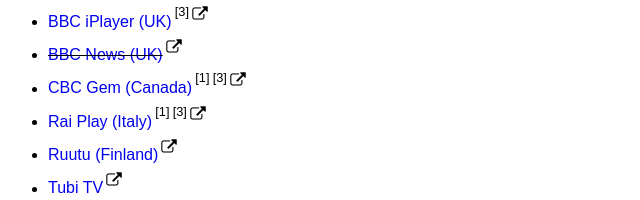
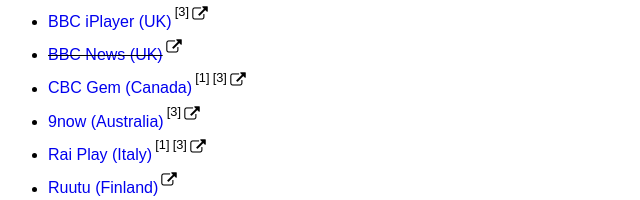
Before and after one commit to warren-bank/Android-WebMonkey, a plain HTML site: page index.html in a window 1280 px wide. Shown: the part 841-1041 px from the top of the page, without its empty margins (0-640 px from the left). Drawn offline with Linux system fonts and the light colour scheme.

Commit message:
add: 9now (Australia)

```diff
--- a/index.html
+++ b/index.html
@@ -85,6 +85,7 @@
       <li><a href="https://github.com/warren-bank/crx-BBC-iPlayer/raw/webmonkey-userscript/es5/webmonkey-userscript/BBC-iPlayer.user.js">BBC iPlayer (UK)</a><sup class="reference"><span>[3]</span></sup><sup class="reference"><a target="_blank" href="https://www.bbc.co.uk/iplayer"><img src="img/open-external-website.png" title="open external website" /></a></sup></li>
       <li class="offline"><a href="https://github.com/warren-bank/crx-BBC-News/raw/webmonkey-userscript/es5/webmonkey-userscript/BBC-News.user.js">BBC News (UK)</a><sup class="reference"><a target="_blank" href="https://www.bbc.com/news"><img src="img/open-external-website.png" title="open external website" /></a></sup></li>
       <li><a href="https://github.com/warren-bank/crx-CBC-Gem/raw/webmonkey-userscript/es5/webmonkey-userscript/CBC-Gem.user.js">CBC Gem (Canada)</a><sup class="reference"><span>[1]</span></sup><sup class="reference"><span>[3]</span></sup><sup class="reference"><a target="_blank" href="https://gem.cbc.ca/"><img src="img/open-external-website.png" title="open external website" /></a></sup></li>
+      <li><a href="https://github.com/warren-bank/crx-9now/raw/webmonkey-userscript/es5/webmonkey-userscript/9now.user.js">9now (Australia)</a><sup class="reference"><span>[3]</span></sup><sup class="reference"><a target="_blank" href="https://www.9now.com.au/"><img src="img/open-external-website.png" title="open external website" /></a></sup></li>
       <li><a href="https://github.com/warren-bank/crx-Rai-Play/raw/webmonkey-userscript/es5/webmonkey-userscript/Rai-Play.user.js">Rai Play (Italy)</a><sup class="reference"><span>[1]</span></sup><sup class="reference"><span>[3]</span></sup><sup class="reference"><a target="_blank" href="https://www.raiplay.it/"><img src="img/open-external-website.png" title="open external website" /></a></sup></li>
       <li><a href="https://github.com/warren-bank/crx-ruutu-fi/raw/webmonkey-userscript/es5/webmonkey-userscript/ruutu-fi.user.js">Ruutu (Finland)</a><sup class="reference"><a target="_blank" href="https://www.ruutu.fi/"><img src="img/open-external-website.png" title="open external website" /></a></sup></li>
       <li><a href="https://github.com/warren-bank/crx-Tubi-TV/raw/webmonkey-userscript/es5/webmonkey-userscript/Tubi-TV.user.js">Tubi TV</a><sup class="reference"><a target="_blank" href="https://tubitv.com/"><img src="img/open-external-website.png" title="open external website" /></a></sup></li>
```
